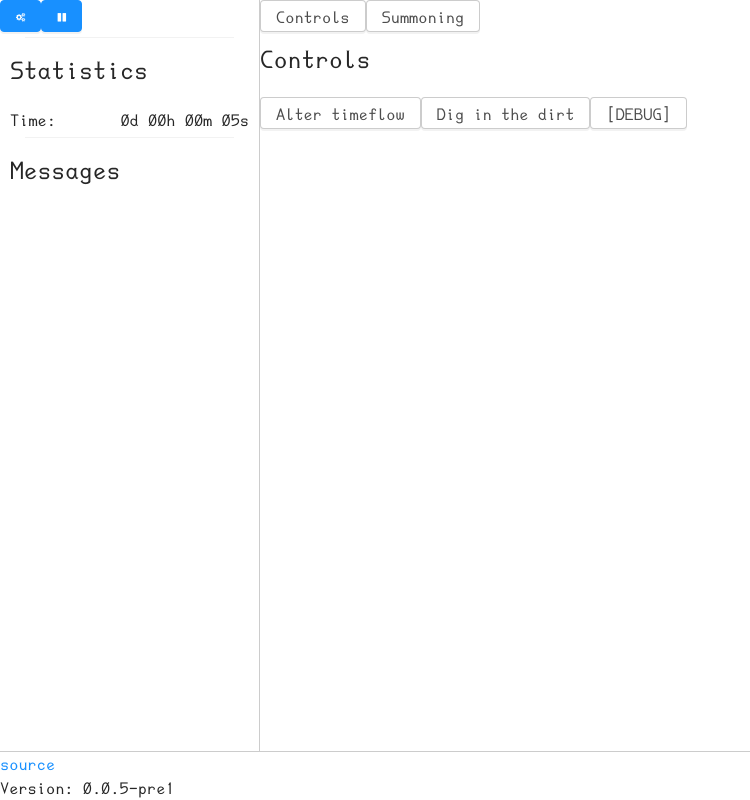
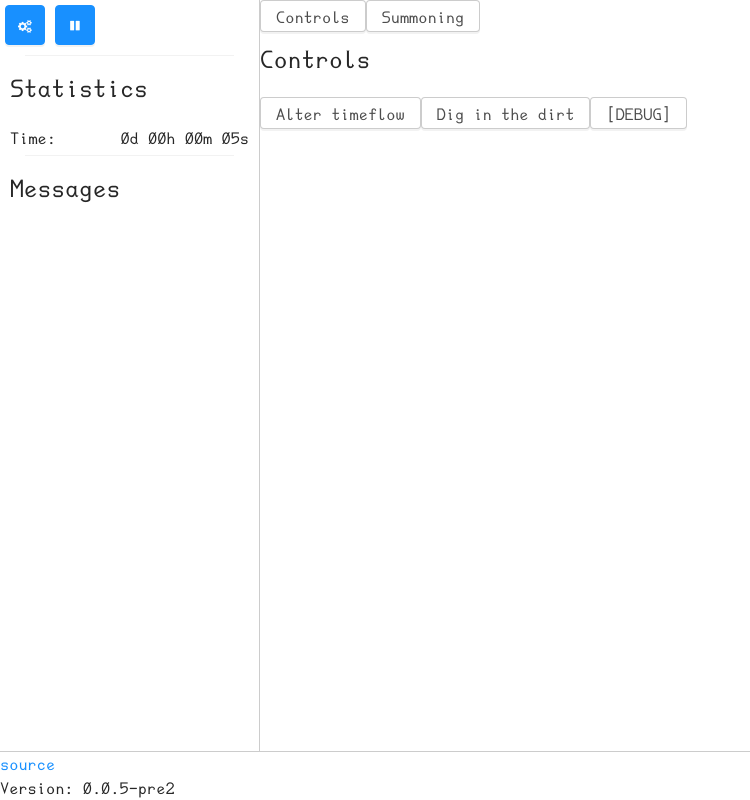
Before and after one commit to Toby222/NecroGame, a Next.js app: page / in a window 1280 px wide. Shown: the whole page, without its empty margins (0-750 px from the left). Built offline with nearby package versions, Linux system fonts and the light colour scheme.

Commit message:
v0.0.5-pre2
Improve sidebar styles

```diff
--- a/package.json
+++ b/package.json
@@ -14,6 +14,7 @@
     "format:eslint": "yarn lint:eslint --fix",
     "format:prettier": "prettier . --write",
     "format": "yarn format:eslint && yarn format:prettier",
+    "fmt": "yarn format",
     "test": "tsc && yarn lint:eslint-strict && yarn lint:prettier"
   },
   "devDependencies": {
@@ -32,7 +33,7 @@
     "react-dom": "^17.0.1",
     "typescript": "^4.0.5"
   },
-  "version": "0.0.5-pre1",
+  "version": "0.0.5-pre2",
   "eslintConfig": {
     "parser": "@typescript-eslint/parser",
     "parserOptions": {
--- a/src/components/HalfMoon/Sidebar.tsx
+++ b/src/components/HalfMoon/Sidebar.tsx
@@ -18,29 +18,25 @@ export class Sidebar extends React.Component<SidebarProps> {
     const game = this.props.game;
     return (
       <div id="sidebar" className="sidebar d-flex flex-column z-0">
-        <div className="row flex-row">
-          <ModalButton className="col-auto nf nf-cogs" modalId="settings">
-            <i className="nf nf-cogs" />
-          </ModalButton>
+        <div id="meta-buttons" className="row flex-row">
+          <ModalButton className="btn-lg btn-square m-5 font-size-24 col-auto nf nf-cogs" modalId="settings" />
           <button
             aria-label={game.flags.get(Flags.Paused.Instance) ? "resume" : "pause"}
-            className={"btn btn-primary col-auto"}
-            onClick={game.togglePause.bind(game)}
-          >
-            <i className={"nf nf-" + (game.flags.get(Flags.Paused.Instance) ? "play" : "pause")} />
-          </button>
+            className={"btn btn-lg m-5 btn-primary btn-square col-auto nf nf-" + (game.flags.get(Flags.Paused.Instance) ? "play" : "pause")}
+            onClick={()=>game.togglePause()}
+          />
         </div>
+        <div className="sidebar-divider row" />
         {game.flags.get(Flags.AlterTime.Instance) ? (
           <>
+            <input className="form-control row" type="number" placeholder="Time factor" onInput={game.trySetTimeFactor.bind(game)} />
             <div className="sidebar-divider row" />
-            <input className="form-control row" type="number" placeholder="Time factor" onInput={game.trySetTimeFactor.bind(game)} />
           </>
         ) : (
           <></>
         )}
+        <ResourceContainer resources={game.resources} />
         {this.props.game.resources.length > 0 ? <div className="sidebar-divider row" /> : <></>}
-        <ResourceContainer resources={game.resources} />
-        <div className="sidebar-divider row" />
         <StatsContainer time={game.time} player={game.player} />
         <div className="sidebar-divider row" />
         <MessagesContainer messages={game.messages} />
--- a/src/styles/necro.css
+++ b/src/styles/necro.css
@@ -26,6 +26,10 @@ body {
 .sidebar > div:not(:first-of-type) {
   padding-left: 10px;
   padding-right: 10px;
+}
+
+div#messagesContainer > div.necro-message {
+  adding-bottom: 1.2rem;
 }
 
 footer {
@@ -80,18 +84,18 @@ button > div.progress {
   font-display: swap;
 }
 
-i.nf {
+.nf {
   font-style: inherit;
 }
-i.nf.nf-cog:before {
+.nf.nf-cog:before {
   content: "\f013"; /*  */
 }
-i.nf.nf-cogs:before {
+.nf.nf-cogs:before {
   content: "\f085"; /*  */
 }
-i.nf.nf-pause:before {
+.nf.nf-pause:before {
   content: "\f04c"; /*  */
 }
-i.nf.nf-play:before {
+.nf.nf-play:before {
   content: "\f04b"; /*  */
 }
```
